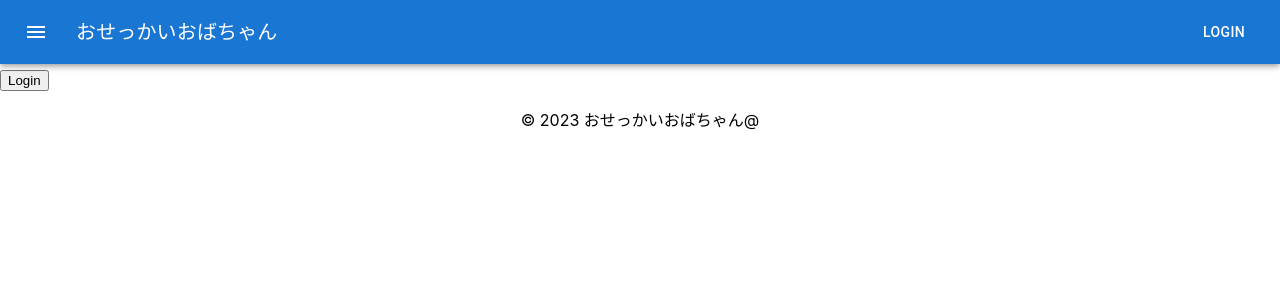
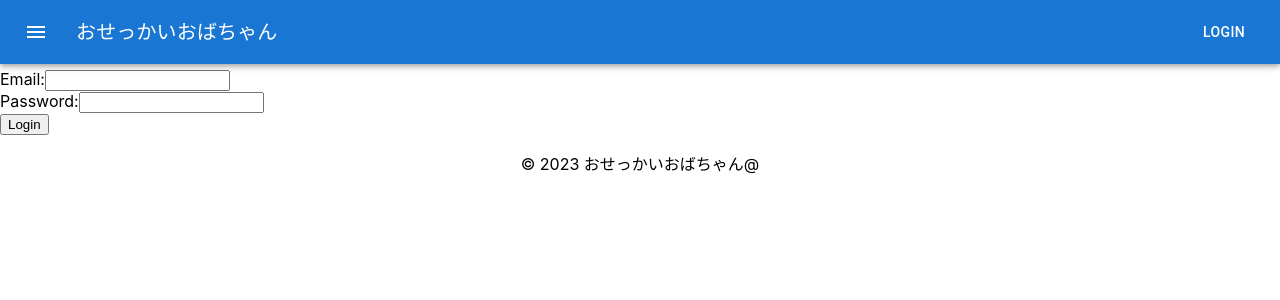
Before and after one commit to YasunariIguchi/nosy-aunty, a React (Create React App) app in the folder frontend/: page /login in a window 1280 px wide. Shown: the top 300 px of the page. Built offline with nearby package versions, Linux system fonts and the light colour scheme; no server answers.

Commit message:
ログイン機能を追加

```diff
--- a/frontend/src/App.js
+++ b/frontend/src/App.js
@@ -1,3 +1,4 @@
+import { useState } from 'react';
 import NavBar from "./layouts/NavBar";
 import Footer from "./layouts/Footer";
 import Top from "./pages/Top";
@@ -5,11 +6,12 @@ import { Routes, Route } from 'react-router-dom';
 import Login from './pages/Login';
 
 export default function App() {
+  const [isLoggedIn, setIsLoggedIn] = useState(false);
   return (
     <>
-      <NavBar />
+      <NavBar isLoggedIn={isLoggedIn} setIsLoggedIn={setIsLoggedIn} />
           <Routes>
-            <Route path="/login" element={<Login />} />
+            <Route path="/login" element={<Login setIsLoggedIn={setIsLoggedIn} />} />
             <Route path="/" element={<Top />} />
           </Routes>
       <Footer />
--- a/frontend/src/layouts/NavBar.js
+++ b/frontend/src/layouts/NavBar.js
@@ -1,3 +1,4 @@
+import { useEffect } from 'react';
 import AppBar from '@mui/material/AppBar';
 import Box from '@mui/material/Box';
 import Toolbar from '@mui/material/Toolbar';
@@ -5,9 +6,73 @@ import Typography from '@mui/material/Typography';
 import Button from '@mui/material/Button';
 import IconButton from '@mui/material/IconButton';
 import MenuIcon from '@mui/icons-material/Menu';
-import { Link } from 'react-router-dom';
+import { Link, useNavigate } from 'react-router-dom';
+import axios from 'axios';
 
-export default function NavBar() {
+export default function NavBar({ isLoggedIn, setIsLoggedIn }) {
+  const navigate = useNavigate();
+
+  const checkLoginStatus = () => {
+    // ログイン状態を取得するAPIリクエスト
+    axios.get(process.env.REACT_APP_API + '/user', {
+      withCredentials: true,
+      withXSRFToken: true,
+      // 他の必要なオプションがあればここに追加
+    })
+      .then((response) => {
+        if (response.data) {
+          setIsLoggedIn(true); // ログイン済みの場合、isLoggedInをtrueに設定
+        }
+      })
+      .catch((error) => {
+        console.error('ログイン状態の取得に失敗しました:', error);
+      });
+  };
+
+  useEffect(() => {
+    checkLoginStatus();
+    /*
+    // ログイン状態を取得するAPIリクエスト
+    axios.get(process.env.REACT_APP_API + '/user',
+      {
+        withCredentials: true,
+
+      }
+    )
+      .then((response) => {
+        if (response.data) {
+          setIsLoggedIn(true); // ログイン済みの場合、isLoggedInをtrueに設定
+        }
+      })
+      .catch((error) => {
+        console.error('ログイン状態の取得に失敗しました:', error);
+      });*/
+  }, []);
+
+
+  const handleLogout = () => {
+    axios.post(process.env.REACT_APP_API + '/logout',
+      {},
+      {
+        withCredentials: true,
+        withXSRFToken: true,
+        // 他の必要なオプションがあればここに追加
+      }
+    ) // ログアウトエンドポイントへのPOSTリクエスト
+      .then((response) => {
+        // ログアウトが成功した場合の処理
+        console.log('ログアウトしました:', response);
+        // ログアウト後のフロントエンド側の処理を追加する場合はここに記述
+        setIsLoggedIn(false);    // ログアウト処理を行う
+        navigate('/login'); // ログアウト後、ログインページにリダイレクト
+      })
+      .catch((error) => {
+        // ログアウトが失敗した場合の処理
+        console.error('ログアウトに失敗しました:', error);
+      });
+
+
+  };
   return (
     <>
       <style jsx="true">{`
@@ -33,7 +98,11 @@ export default function NavBar() {
               おせっかいおばちゃん
             </Typography>
 
-            <Button color="inherit" component={Link} to="/login">Login</Button>
+            {isLoggedIn ? (
+              <Button color="inherit" onClick={handleLogout}>Logout</Button>
+            ) : (
+              <Button color="inherit" component={Link} to="/login">Login</Button>
+            )}
 
           </Toolbar>
         </AppBar>
--- a/frontend/src/pages/Login.js
+++ b/frontend/src/pages/Login.js
@@ -1,15 +1,66 @@
-// Login.js
-const Login = ({ history }) => {
-  const handleLogin = () => {
-    // ログインが成功したとして、遷移するために history.push() を使用
-    // ここではダミーのログイン成功後のパス '/dashboard' に遷移する例を示しています
-    history.push('/dashboard');
+// 必要なパッケージをインポート
+import axios from "axios";
+import { useState } from 'react';
+import { useNavigate } from 'react-router-dom';
+
+function Login({ setIsLoggedIn }) {
+  const [email, setEmail] = useState('');
+  const [password, setPassword] = useState('');
+  const navigate = useNavigate();
+
+  const handleEmailChange = (e) => {
+    setEmail(e.target.value);
+  };
+
+  const handlePasswordChange = (e) => {
+    setPassword(e.target.value);
+  };
+
+  const handleLogin = async (e) => {
+    e.preventDefault(); // フォームのデフォルトの動作を無効化する
+
+    try {
+      const response = await axios.post(
+        process.env.REACT_APP_API + "/login",
+        {
+          email: email,
+          password: password
+        },
+        {
+          withCredentials: true,
+          withXSRFToken: true,
+          // 他の必要なオプションがあればここに追加
+        }
+      );
+      console.log(response.status)
+
+      if (response.status === 204) {
+        // ログイン成功時の処理
+        console.log('ログイン成功');
+        setIsLoggedIn(true);
+        navigate('/'); // ログイン後のリダイレクト先を指定
+      } else {
+        console.error('ログインが失敗しました');
+      }
+    } catch (error) {
+      console.error('エラー:', error);
+    }
   };
 
   return (
     <div>
       <h2>Login Page</h2>
-      <button onClick={handleLogin}>Login</button>
+      <form onSubmit={handleLogin}>
+        <div>
+          <label>Email:</label>
+          <input type="email" value={email} onChange={handleEmailChange} />
+        </div>
+        <div>
+          <label>Password:</label>
+          <input type="password" value={password} onChange={handlePasswordChange} />
+        </div>
+        <button type="submit">Login</button>
+      </form>
     </div>
   );
 };
```
Also changed, not shown: 1 other file (tests, documents, lock files or other folders).
